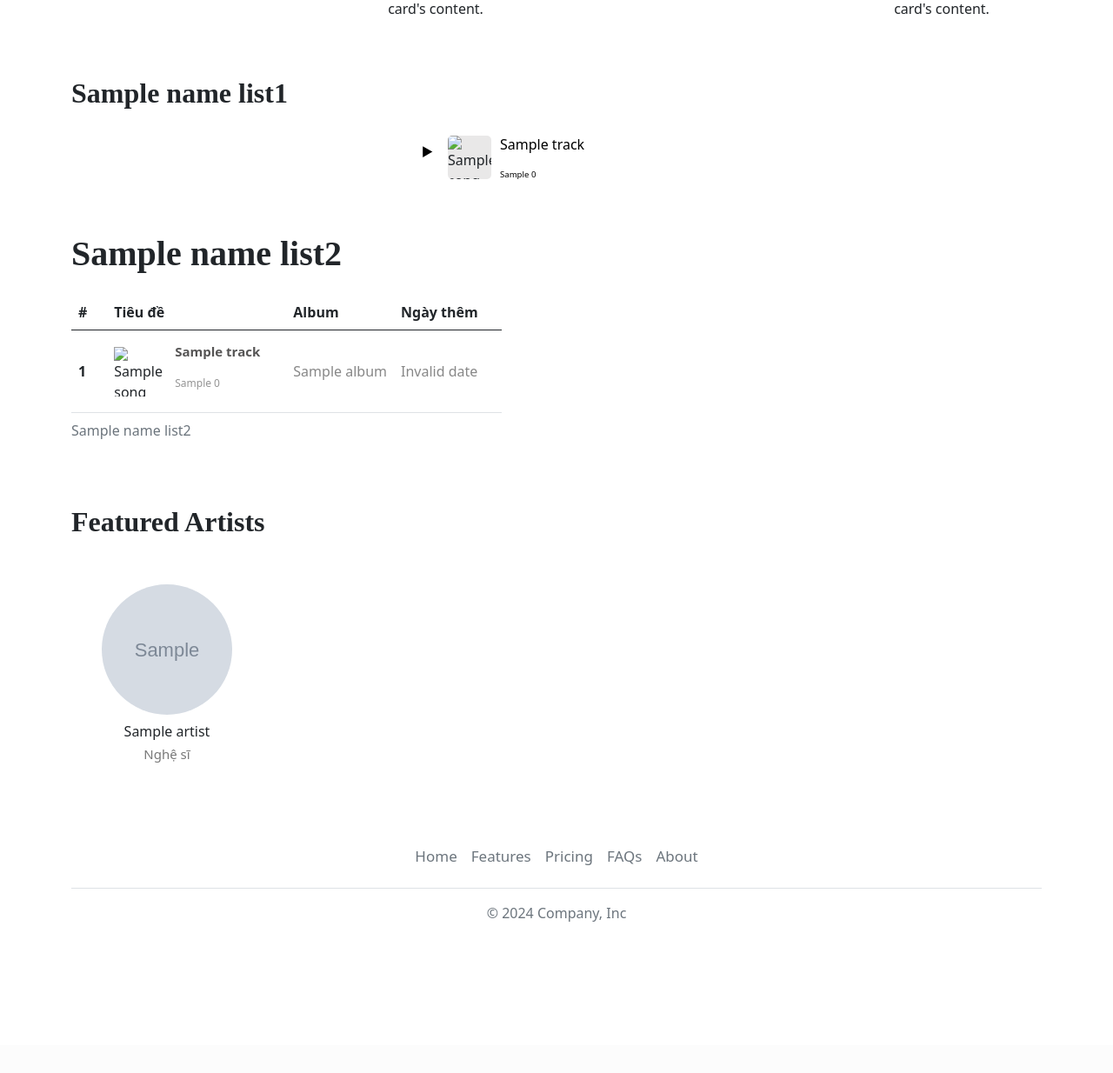
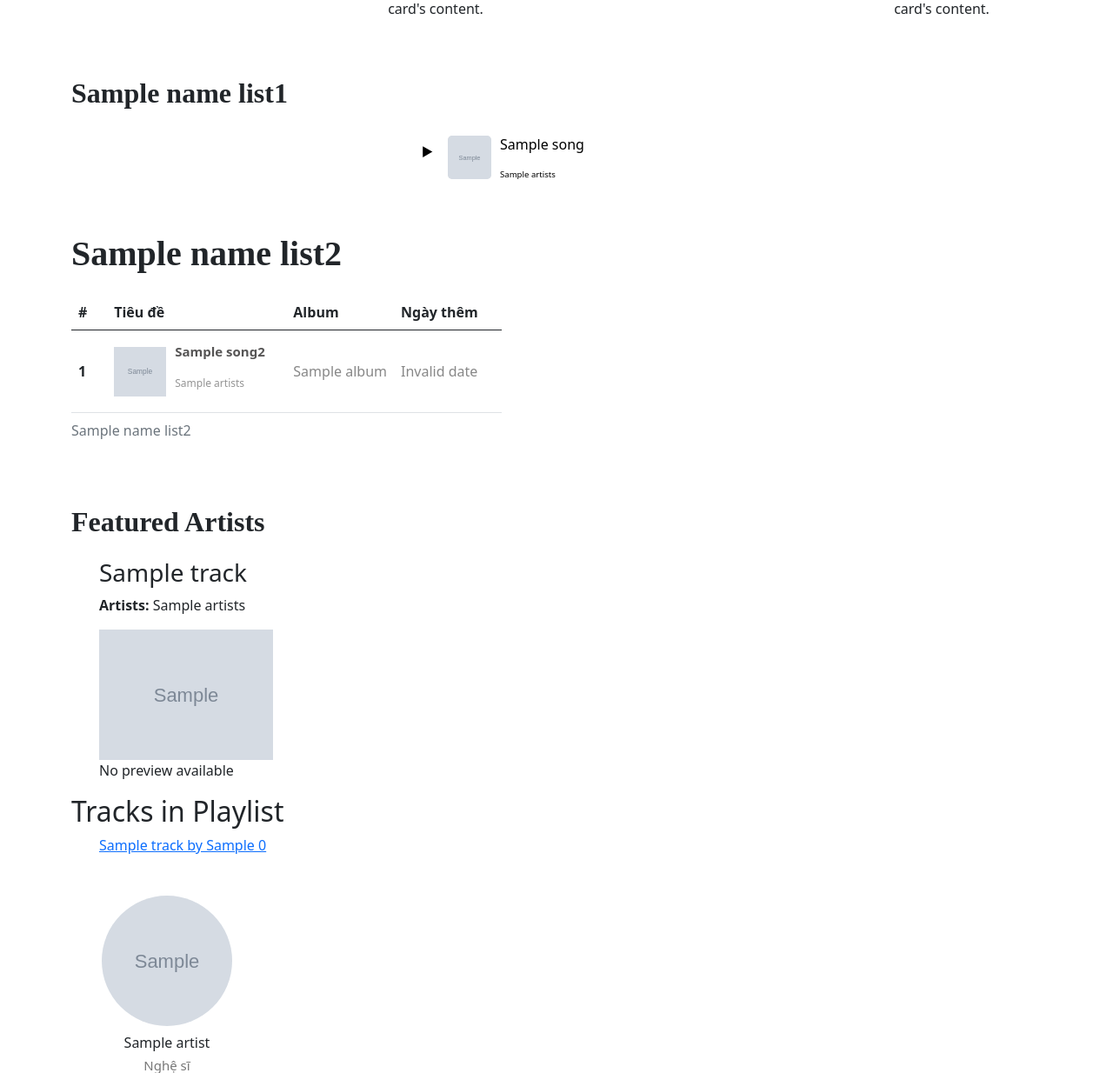
Before and after one commit to Trung263/Music-master, a Django app: template web-music/appmusic/templates/index.html in a window 1280 px wide. Shown: the part 1034-2268 px from the top of the page at 87% size. Before the commit the page ends 2094 px from the top, so only its background shows below. Run offline with Django 4.2, Linux system fonts and the light colour scheme; tables that the repository leaves empty hold one stand-in row (values such as "Sample post"); the template is opened without the code that fills it: values that come from a table or form of the project are taken from there, most other values are stand-ins (such as "Sample title", 1, 10 or a date in 2020); grey boxes marked "Sample" are stand-in pictures; some libraries are stand-ins or nearby versions.

Commit message:
update 12/12/2024

```diff
--- a/web-music/appmusic/templates/index.html
+++ b/web-music/appmusic/templates/index.html
@@ -120,20 +120,20 @@
       <div class="row">
         {% for song in new_songs %}
             <div class="col-12 col-sm-6 col-md-4">
-              <div class="loader" onclick="getSongId('{{ song.track.preview_url }},{{song.track.name}},{{song.track.album.images.0.url}},{{ song.track.artists.0.name }}')">
+              <div class="loader" onclick="getSongId('{{ song.preview_url }},{{song.name}},{{song.image}},{{ song.artists }}')">
                 <div class="col-9 col-md-9">
                   <div class="song">
-                    <p class="name">{{ song.track.name }}</p>
-                    <p class="artist">{{ song.track.artists.0.name }}</p>
+                    <p class="name">{{ song.name }}</p>
+                    <p class="artist">{{ song.artists }}</p>
                   </div>
                 </div>
                 <div class="col-2 col-md-2">
-                  <img class="albumcover" src="{{song.track.album.images.0.url}}" alt="{{ song.title }}">
+                  <img class="albumcover" src="{{song.image}}" alt="{{ song.title }}">
                 </div>
                 <div class="col-1 col-md-1">
-                  <div id="loading_{{song.track.name}}" class="loading">
+                  <div id="loading_{{song.name}}" class="loading">
                   </div>
-                  <div id="play_{{song.track.name}}" class="play"></div>
+                  <div id="play_{{song.name}}" class="play"></div>
                 </div>
 
               </div>
@@ -193,18 +193,18 @@
       </thead>
       <tbody>
         {% for song2 in second_list %}
-        <tr class="row-tr" onclick="getSongId('{{ song2.track.preview_url }},{{song2.track.name}},{{song2.track.album.images.0.url}},{{ song2.track.artists.0.name }}')">
+        <tr class="row-tr" onclick="getSongId('{{ song2.preview_url }},{{song2.name}},{{song2.image}},{{ song2.artists }}')">
           <th class="stt" scope="row" style="vertical-align: middle;">{{ forloop.counter }}</th>
           <td class="align-middle">
             <div class="content_title">
-              <img class="img_ct" src="{{song2.track.album.images.0.url}}" alt="{{ song.title }}">
+              <img class="img_ct" src="{{song2.image}}" alt="{{ song2.title }}">
               <div class="song_info">
-                <p class="song_name">{{song2.track.name}}</p>
-                <p class="artist_name">{{ song2.track.artists.0.name }}</p>
+                <p class="song_name">{{song2.name}}</p>
+                <p class="artist_name">{{ song2.artists }}</p>
             </div>
             </div>
           </td>
-          <td class="name_album" style="vertical-align: middle;">{{ song2.track.album.name }}</td>
+          <td class="name_album" style="vertical-align: middle;">{{ song2.album }}</td>
           <td class="date_ct" style="vertical-align: middle;" >{{ song2.added_at }}</td>
         </tr>
         {% endfor %}
@@ -214,6 +214,34 @@
   </div>
 
   <h2 class="title">Featured Artists</h2>
+
+  <ul>
+    {% for track in tracks %}
+    <li>
+        <h3>{{ track.name }}</h3>
+        <p><strong>Artists:</strong> {{ track.artists }}</p>
+        <img src="{{ track.image }}" alt="Album cover for {{ track.name }}" width="200">
+        {% if track.preview_url %}
+            <p><a href="{{ track.preview_url }}" target="_blank">Preview Audio</a></p>
+            <audio controls>
+                <source src="{{ track.preview_url }}" type="audio/mpeg">
+                Your browser does not support the audio element.
+            </audio>
+        {% else %}
+            <p>No preview available</p>
+        {% endif %}
+    </li>
+    {% endfor %}
+</ul>
+<h2>Tracks in Playlist</h2>
+<ul>
+    {% for track in tracks %}
+        <li>
+            <a href="https://open.spotify.com/track/{{ track.track.id }}" target="_blank">{{ track.track.name }} by {{ track.track.artists.0.name }}</a>
+        </li>
+    {% endfor %}
+</ul>
+
   <div class="top-artist">
     {% for artist in artists %}
           <div class="card-artist">
@@ -233,7 +261,6 @@
       {% endfor %}
   </div>
 
-
 {% include 'quick_player_bar.html' %}
 
 {% include 'footer.html' %}
--- a/web-music/appmusic/urls.py
+++ b/web-music/appmusic/urls.py
@@ -1,5 +1,6 @@
 from django.urls import path
 from appmusic import views
+
 
 urlpatterns = [
     path('', views.index, name='index'),
@@ -9,4 +10,7 @@ urlpatterns = [
     path('delete/<int:pk>/',views.MusicDeleteView.as_view(),name='delete'),
     # Các URL khác
     path('search', views.searchArtist, name='search_artist'),
+
+
+
 ]
--- a/web-music/music/settings.py
+++ b/web-music/music/settings.py
@@ -11,6 +11,7 @@ https://docs.djangoproject.com/en/4.2/ref/settings/
 """
 
 from pathlib import Path
+from decouple import config
 import os
 
 # Build paths inside the project like this: BASE_DIR / 'subdir'.
@@ -134,5 +135,7 @@ DEFAULT_AUTO_FIELD = 'django.db.models.BigAutoField'
 
 # Spotify
 
+
 SPOTIPY_CLIENT_ID = 'f01ab01a822b4249971356a03432eda3'
 SPOTIPY_CLIENT_SECRET = '03f9e10fc4e84f79ba765a1e2f40e494'
+SPOTIFY_REDIRECT_URI='http://127.0.0.1:8000/callback/'
```
Also changed, not shown: web-music/appmusic/views.py (+36 -10 lines).
